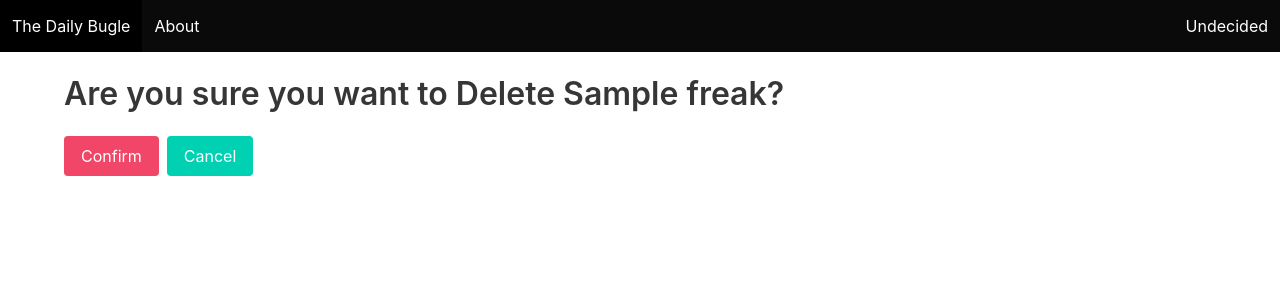
After one commit to najeesimmons/The_Daily_Bugle, a Django app: page /freaks/1/delete in a window 1280 px wide. The commit adds this page. Shown: the top 300 px of the page. Run offline with Django 4.2, Linux system fonts and the light colour scheme; tables that the repository leaves empty hold one stand-in row (values such as "Sample post").

Commit message:
added delete functionality for freaks models

```diff
--- /dev/null
+++ b/main_app/templates/freak_delete_confirmation.html
@@ -0,0 +1,12 @@
+{% extends 'base.html' %} {% block content %}
+<h1 class="title pt-5">Are you sure you want to Delete {{freak.name}}?</h1>
+<form method="post">
+    {% csrf_token %}
+    <div class="buttons">
+    <!-- confirm artist delete -->
+        <input class="button is-danger" type="submit" value="Confirm" />
+        <!-- Redirect back to detail on cancel -->
+        <a class="button is-primary" href="{% url 'freak_detail' freak.pk %}">Cancel</a>
+    </div>
+</form>
+{% endblock %}
--- a/main_app/templates/freak_detail.html
+++ b/main_app/templates/freak_detail.html
@@ -16,12 +16,12 @@
 </div>
 <div class="detail__container">
     <div class="buttons">
-        <a href="" class="button is-info">
+        <a href="{% url 'freak_update' freak.pk %}" class="button is-info"> Updates
             <span class="icon">
                 <i class="fas fa-edit"></i>
             </span>
         </a>
-        <a href="" class="button is-danger">
+        <a href="{% url 'freak_delete' freak.pk %}" class="button is-danger">Delete
             <span class="icon">
                 <i class="fas fa-trash-alt"></i>
             </span>
--- a/main_app/urls.py
+++ b/main_app/urls.py
@@ -9,4 +9,6 @@ urlpatterns = [
     path('freaks/', views.FreakList.as_view(), name = "freak_list"),
     path('freaks/new/',views.FreakCreate.as_view(), name="freak_create"),
     path('freaks/<int:pk>/', views.FreakDetail.as_view(), name="freak_detail"),
+    path('freaks/<int:pk>/update', views.FreakUpdate.as_view(), name="freak_update"),
+    path('freaks/<int:pk>/delete', views.FreakDelete.as_view(), name="freak_delete"),
 ]
--- a/main_app/views.py
+++ b/main_app/views.py
@@ -1,10 +1,13 @@
+from ast import Del
 from django.shortcuts import render
 from django.views import View # <- View class to handle requests
 from django.http import HttpResponse # <- a class to handle sending a type of response
 from django.views.generic.base import TemplateView # <- a class to use files in templates directory as views
 from .models import Freak # MUST IMPORT IN ORDER TO PASS MODELS TO VIEWS
-from django.views.generic.edit import CreateView
+from django.views.generic.edit import CreateView, UpdateView, DeleteView
 from django.views.generic import DetailView
+from django.urls import reverse
+
 
 # Create your views here.
 
@@ -41,3 +44,16 @@ class FreakCreate(CreateView):
 class FreakDetail(DetailView):
     model = Freak
     template_name = "freak_detail.html"
+
+class FreakUpdate(UpdateView):
+    model = Freak
+    fields = ['name', 'allegiance', 'bio', 'species', 'image',]
+    template_name = "freak_create.html"
+
+    def get_success_url(self):
+        return reverse('freak_detail', kwargs={'pk': self.object.pk})
+
+class FreakDelete(DeleteView):
+    model = Freak
+    template_name = "freak_delete_confirmation.html"
+    success_url = "/freaks"
```
Also changed, not shown: main_app/templates/freak_update.html (added, +8 -0 lines).
